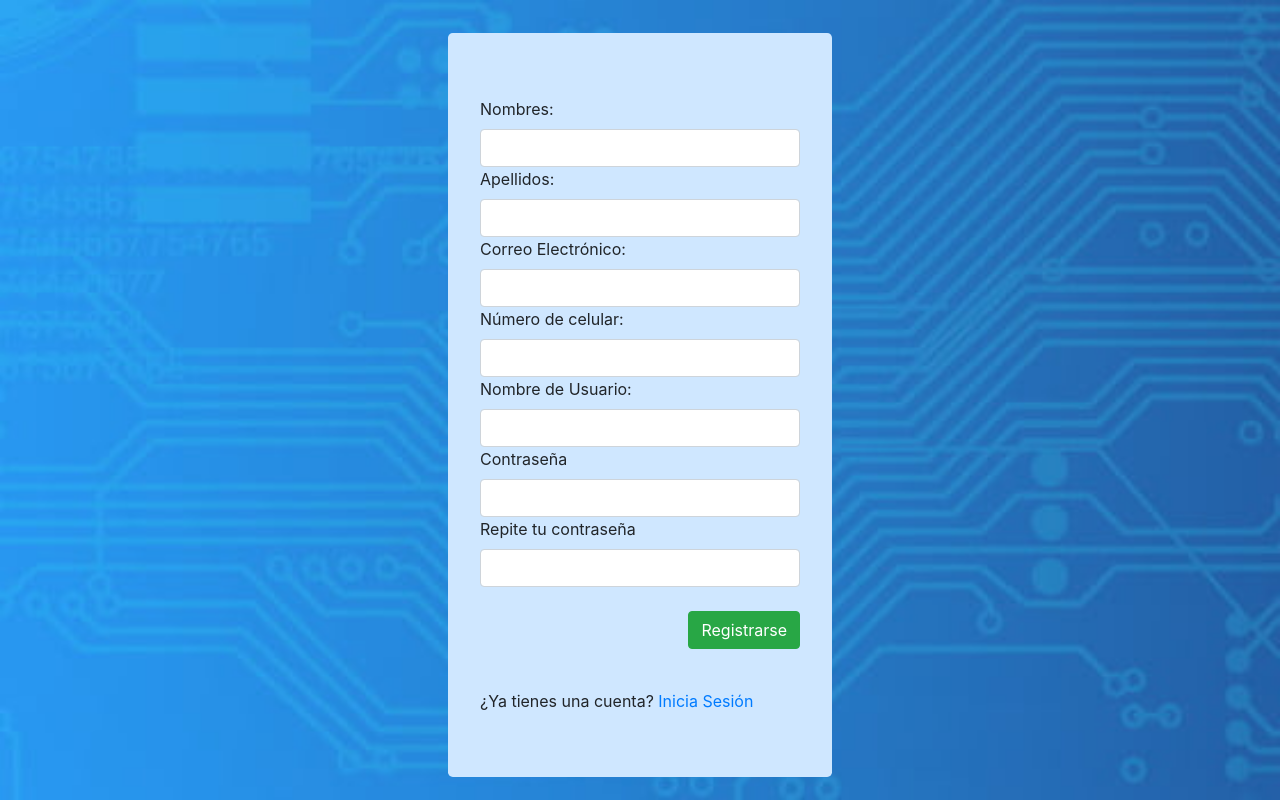
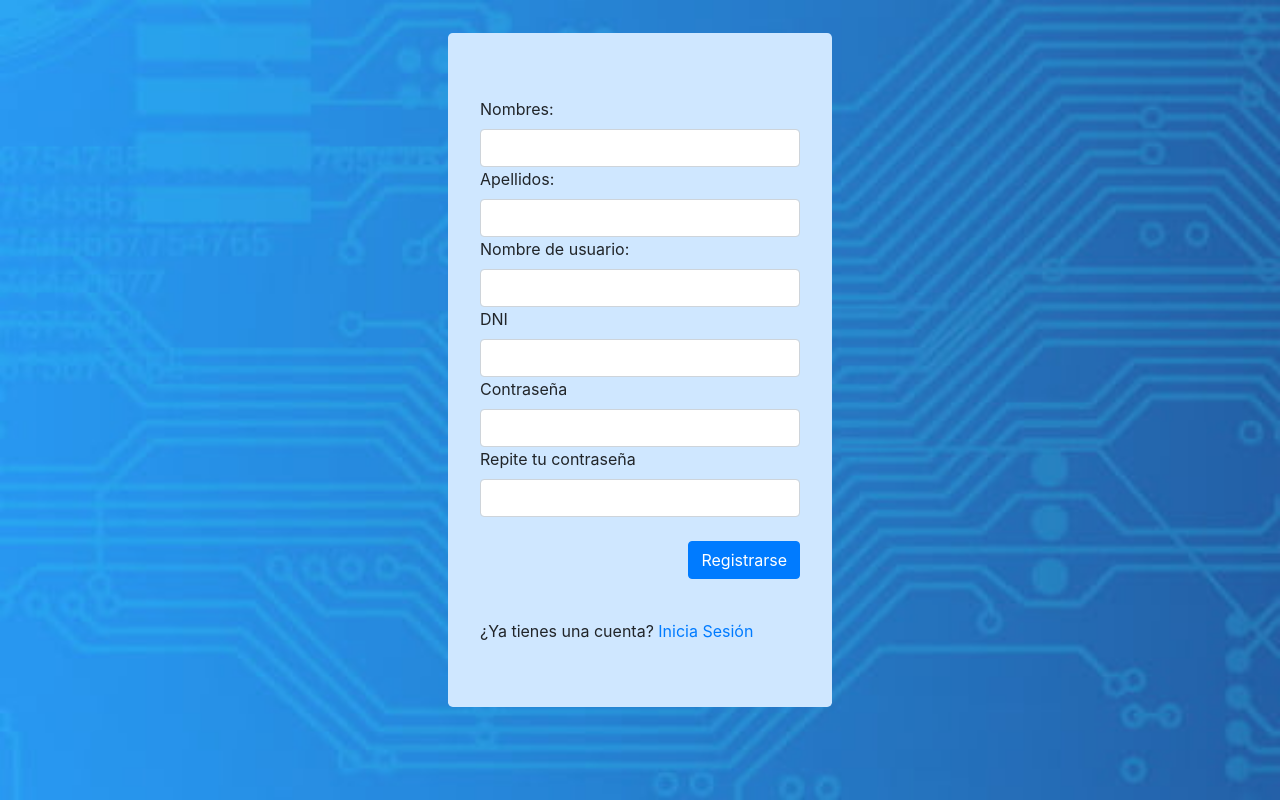
Before and after one commit to Jack-Christopher/BDII-Project, a Flask app: page /register_page.html in a window 1280 px wide. Run offline with Flask 2, Linux system fonts and the light colour scheme; some libraries are stand-ins or nearby versions.

Commit message:
Update register_page.html

```diff
--- a/templates/register_page.html
+++ b/templates/register_page.html
@@ -16,26 +16,24 @@
 <br><br>
     <div class="jumbotron" id="signup_container" style="background:#cfe7ff; ">  <!-- c3f6c3 -->
 
-    <form id="signup_form" >
+    <form id="signup_form" method="POST" onsubmit="return formEsValido()">
         <label for="name"> Nombres: </label>
         <input type="text" name="name" id="name" class="form-control">
         <label for="last_name"> Apellidos: </label>
         <input type="text" name="last_name" id="last_name" class="form-control">
-        <label for="e_mail"> Correo Electrónico: </label>
-        <input type="email" name="e_mail" id="e_mail" class="form-control">
-        <label for="cellphone"> Número de celular: </label>
-        <input type="tel" name="cellphone" id="cellphone" class="form-control">
-        <label for="user_name"> Nombre de Usuario: </label>
-        <input type="text" name="user_name" id="user_name" class="form-control">
+        <label for="user"> Nombre de usuario: </label>
+        <input type="text" name="user" id="user" class="form-control">
+        <label for="client_DNI"> DNI</label>
+        <input type="text" name="client_DNI" id="client_DNI" class="form-control">
         <label for="password"> Contraseña </label>
         <input type="password" name="password" id="password" class="form-control">
         <label for="password_again"> Repite tu contraseña </label>
         <input type="password" name="password_again" id="password_again" class="form-control">
 
-            <br>
+        <br>
 
         <div align="right">
-            <button type="button" id="submit_button" class="btn btn-success" > Registrarse </button>
+            <button type="submit" id="submit_button" class="btn btn-primary" > Registrarse </button>
         </div>
 
     </form>
@@ -49,18 +47,12 @@
 
 
 
-
-
-
-
 <script>
     function formEsValido()
     {
         var nombres = $("#name");
         var apellidos = $("#last_name");
-        var correo_electronico = $("#e_mail");
-        var numero_de_celular = $("#cellphone");
-        var nombre_de_usuario = $("#user_name");
+        var nombre_de_usuario = $("#user");
         var clave_de_usuario = $("#password");
         var clave_de_usuario2 = $("#password_again");
 
@@ -72,16 +64,6 @@
         else if( apellidos.val() == "")
         {
             var op = alertify.alert("Debe colocar sus apellidos." );
-            return false;
-        }
-        else if( correo_electronico.val() == "")
-        {
-            var op = alertify.alert("Debe colocar su correo electrónico." );
-            return false;
-        }
-        else if( numero_de_celular.val() == "")
-        {
-            var op = alertify.alert("Debe colocar su numero de celular." );
             return false;
         }
         else if( nombre_de_usuario.val() == "")
@@ -108,15 +90,17 @@
         return true;
     }
 
+    /*
     $(document).ready( function()
     {
         $("#submit_button").click( function()
         {
             if(formEsValido())
             {
-                // Aqui va la conexion a Cassandra
+
             }
 
         })
     })
+    */
 </script>
```
